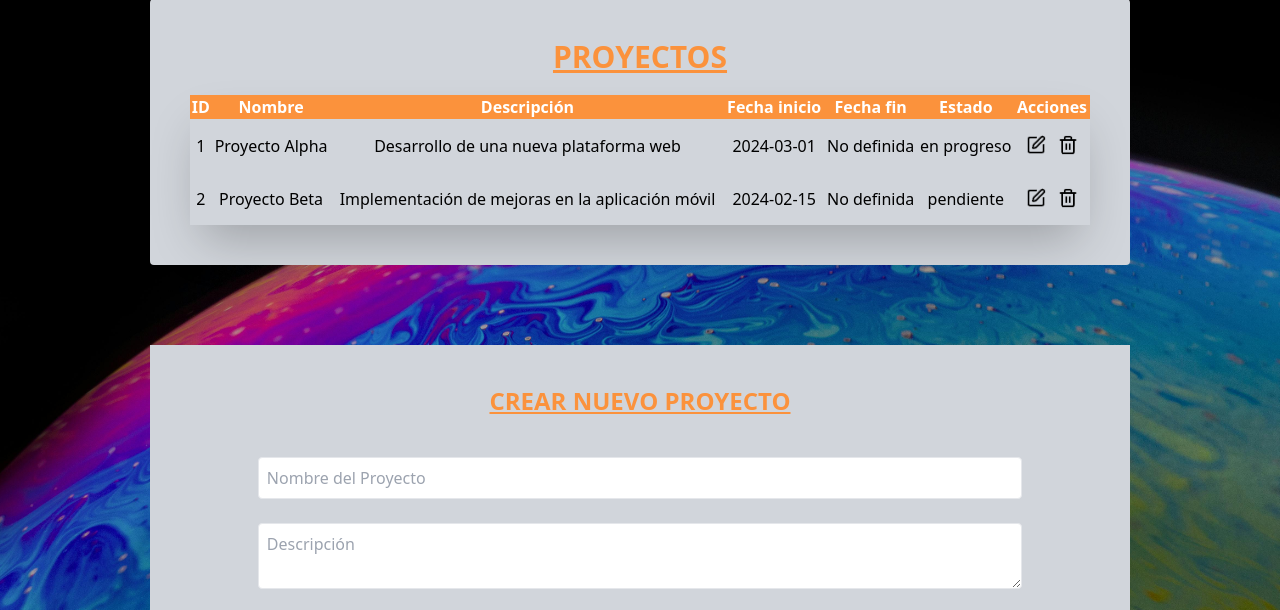
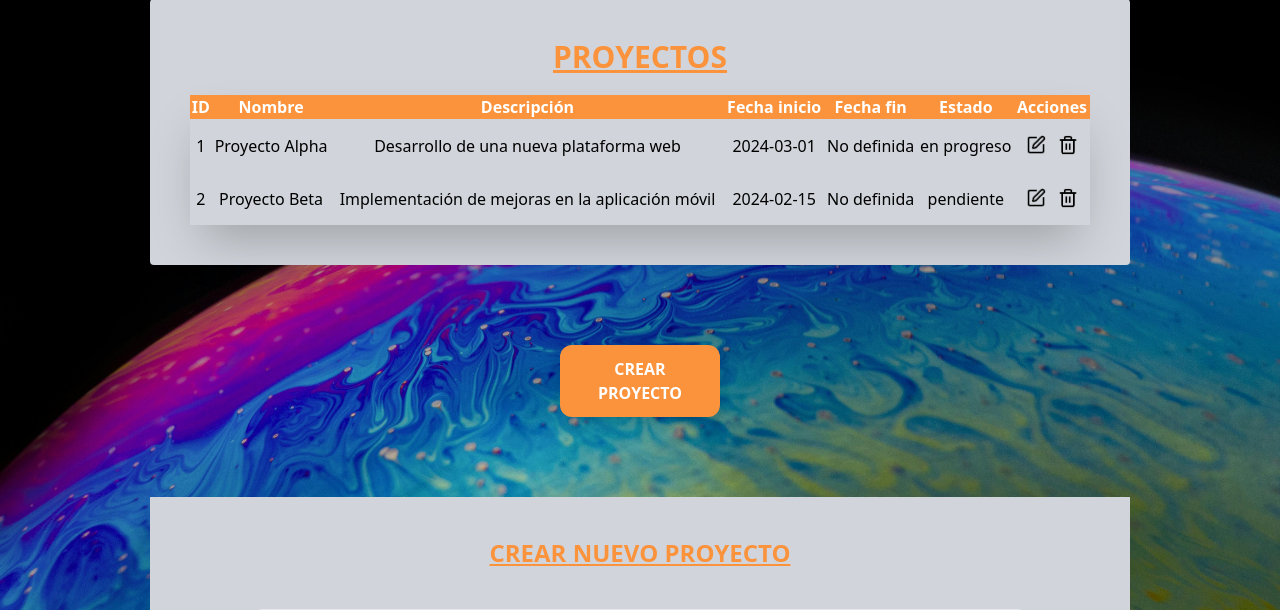
Before and after one commit to Komandarm-Knuckles/DAWM12G6_GePro, a PHP site: page /php/admin/adminProyectos.php in a window 1280 px wide. Shown: the part 81-691 px from the top of the page. Run offline with PHP 8.4, Linux system fonts and the light colour scheme; a user stored in the database is signed in; data comes from the database, SQL or seed files in the repository; some libraries are stand-ins or nearby versions.

Commit message:
update admin proyecto
página admin crear proyecto y boton crear proyecto

```diff
--- a/php/admin/adminProyectos.php
+++ b/php/admin/adminProyectos.php
@@ -105,8 +105,8 @@ $result_proyectos = obtener_todos_proyectos($con);
                 </table>
             </div>
         </div>
-
         <!-- Crear Nuevo Proyecto -->
+        <button type="button" onclick="window.location.href='adminCrearProyecto.php'" class="bg-orange-400 hover:bg-orange-700 text-white font-bold rounded-xl w-[10em] p-3 shadow-lg">CREAR PROYECTO</button>
 
         <div class="flex flex-col gap-10 p-10 w-full md:max-w-[85%] bg-gray-300 justify-center items-center">
             <h2 class="font-bold text-orange-400 text-2xl text-center underline"> CREAR NUEVO PROYECTO</h2>
```
Also changed, not shown: php/admin/adminCrearProyecto.php (added).
